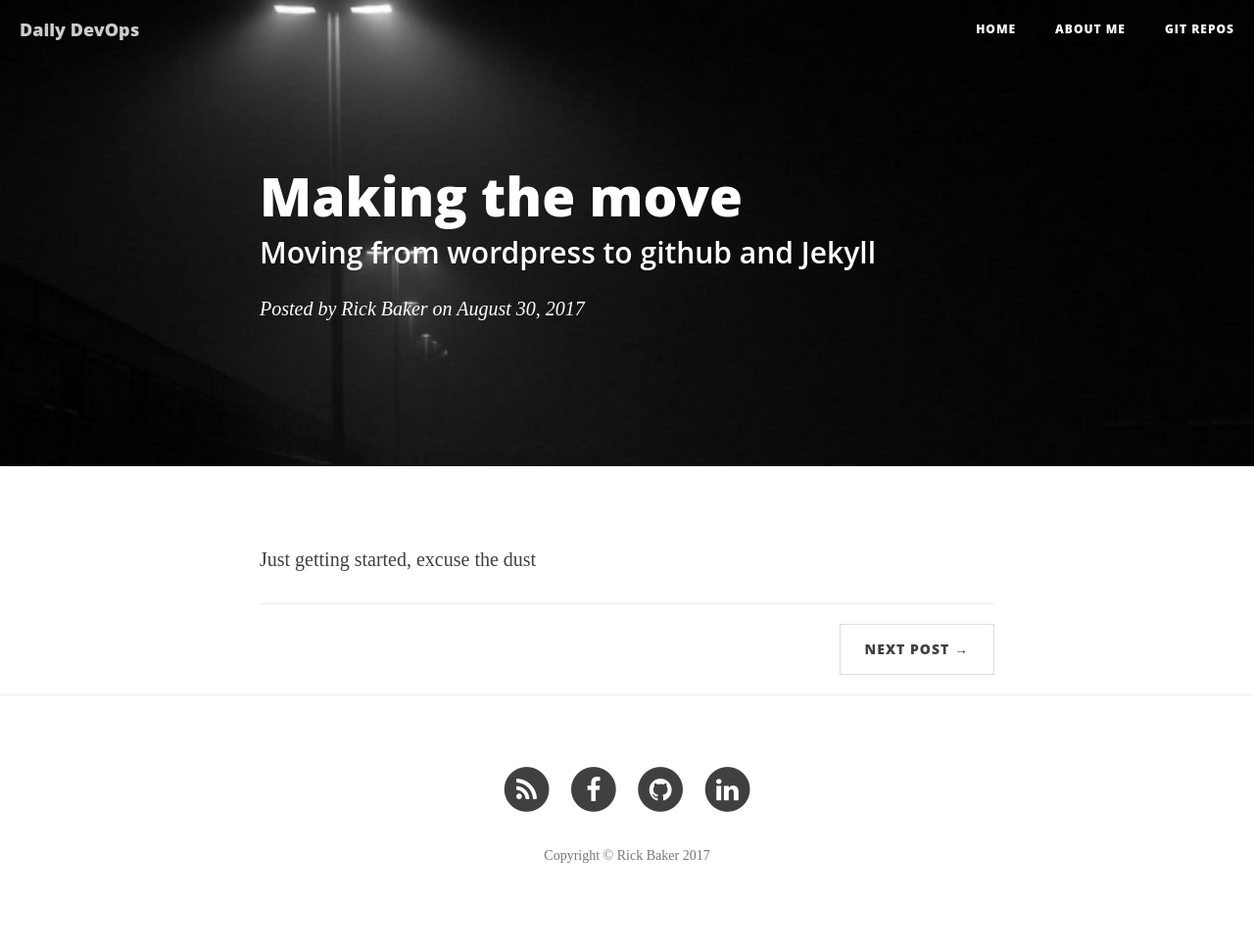
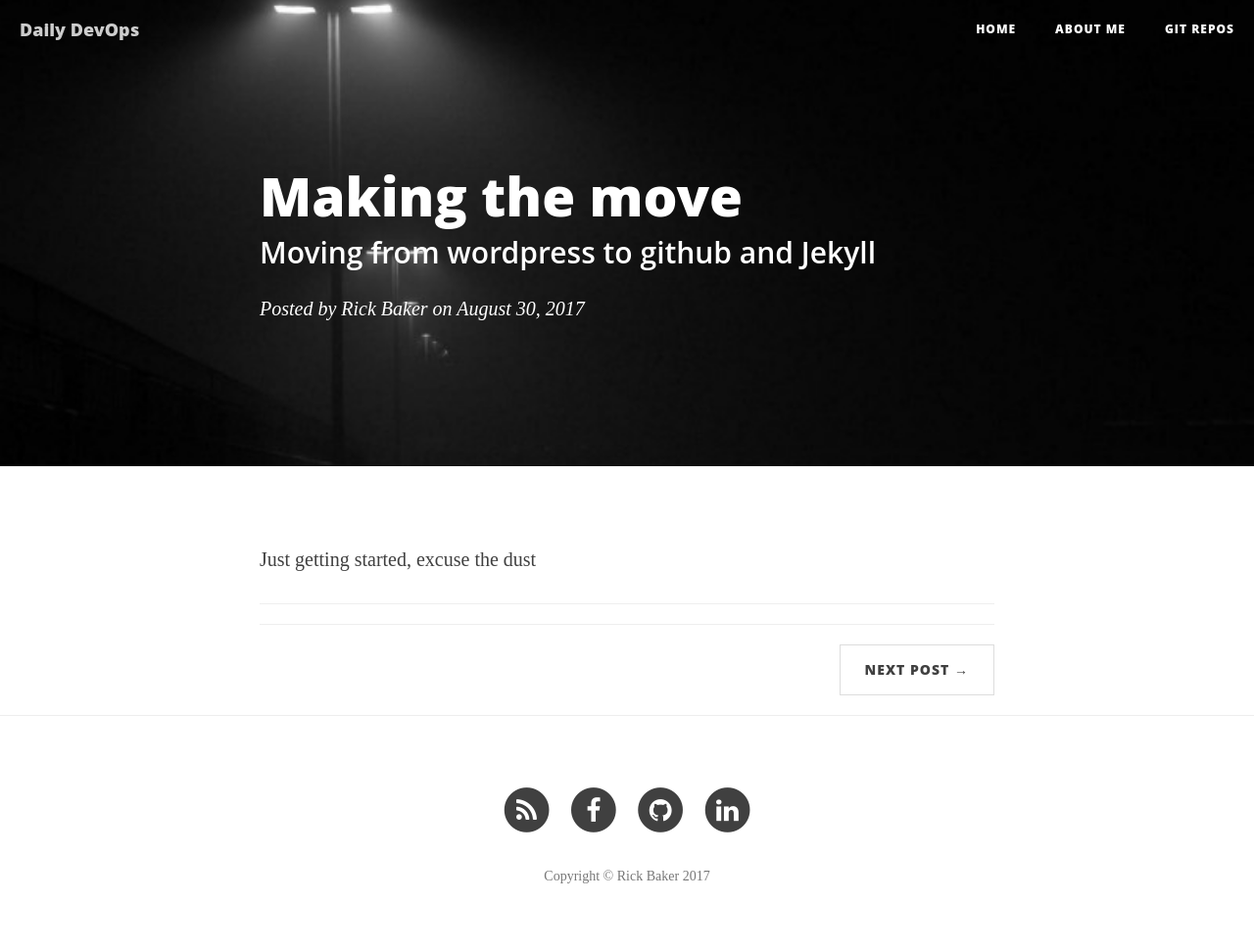
Before and after one commit to ricktbaker/ricktbaker.github.io, a Jekyll site: the page built from _posts/2017-08-30-getting-started.markdown, in a window 1280 px wide. Shown: the whole page at 98% size. Built offline with Jekyll 4.4.1, drawn with Linux system fonts in a browser that asks for light colours; nearby versions of some CDN libraries; some web fonts are replaced; before the commit the page ends 949 px from its top, so only the background shows below that.

Commit message:
initial checkin

```diff
--- a/_layouts/post.html
+++ b/_layouts/post.html
@@ -36,7 +36,9 @@
                     <i class="fa fa-2x fa-github"></i> Get Code on GitHub</a>
                 {% endif %}
 
-                <div style="clear: both"></div>
+                <hr>
+
+                {% include disqus.html %}
 
                 <hr>
 
@@ -57,7 +59,5 @@
         </div>
     </div>
 
-    {% include disqus.html %}
-
 </article>
 <hr>
```
